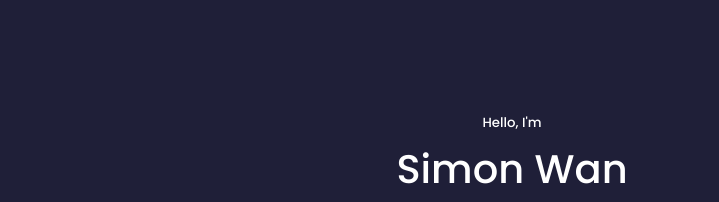
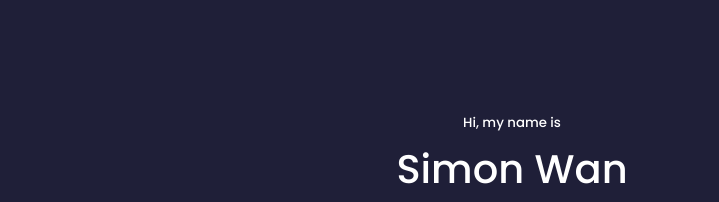
Before and after one commit to simon-wann/personal-website, a React (Create React App) app: page / in a window 1280 px wide. Shown: the top 202 px of the page, without its empty margins (128-847 px from the left). Built offline with nearby package versions, Linux system fonts and the light colour scheme.

Commit message:
Deployed

```diff
--- a/src/components/header/Header.jsx
+++ b/src/components/header/Header.jsx
@@ -8,7 +8,7 @@ const Header = () => {
   return (
     <header>
       <div className="container header__container">
-        <h5>Hello, I'm</h5>
+        <h5>Hi, my name is</h5>
         <h1>Simon Wan</h1>
         <h5 className='text-light'>Aspiring Web Developer</h5>
         <Buttons />
```
